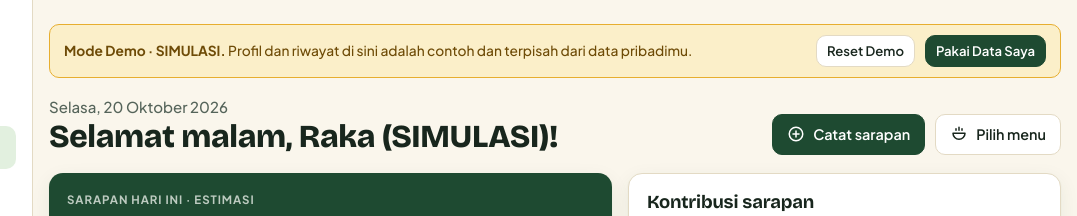
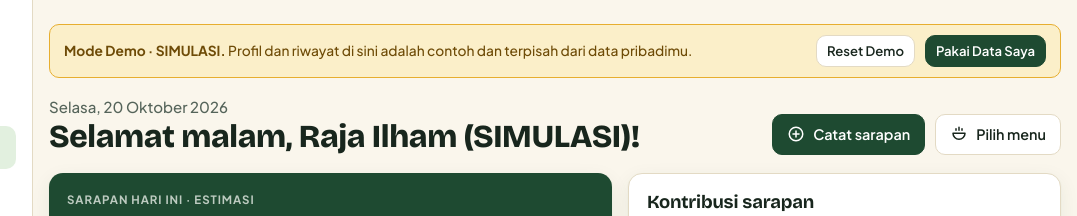
Before and after one commit to spacetrip1/kokurikuler.sarapan-pintar, a plain HTML site: page index.html in a window 1280 px wide. Shown: the top 216 px of the page, 203-1280 px from the left. Drawn offline with nearby package versions, Linux system fonts and the light colour scheme.

Commit message:
Update index.html

```diff
--- a/index.html
+++ b/index.html
@@ -2289,7 +2289,7 @@ function vTentang(){
 /* ---------- 14. DEMO ---------- */
 function buildDemo(){
   const s=freshState("demo");
-  s.profile={nick:"Raka (SIMULASI)",age:16,sex:"L",weight:55,height:165,activity:"sedang"};
+  s.profile={nick:"Raja Ilham (SIMULASI)",age:16,sex:"L",weight:55,height:165,activity:"sedang"};
   const today=todayKey();
   const tmp={foods:s.foods};
   const snap=(id,g)=>{ const f=tmp.foods.find(x=>x.id===id); const per100={}; NKEYS.forEach(k=>per100[k]=toNum(f[k])); return {foodId:f.id,name:f.name,state:f.state,status:f.status,local:!!f.local,cat:f.cat,grams:g,per100}; };
```
